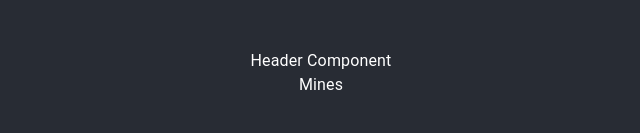
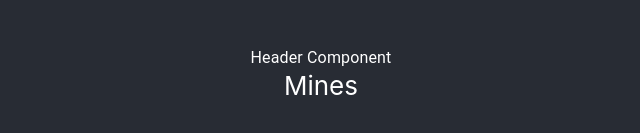
Before and after one commit to takeuchi-masaki/antigambling, a React (Create React App) app: page /mines in a window 1280 px wide. Shown: the part 327-460 px from the top of the page, without its empty margins (319-959 px from the left). Built offline with nearby package versions, Linux system fonts and the light colour scheme.

Commit message:
update skeleton

```diff
--- a/src/App.tsx
+++ b/src/App.tsx
@@ -1,8 +1,8 @@
 import React from 'react';
 import './App.css';
 import { BrowserRouter as Router, Routes, Route } from "react-router-dom";
-import Home from "./pages/Home";
-import Mines from "./pages/Mines";
+import HomePage from "./pages/HomePage";
+import MinePage from "./pages/MinePage";
 
 function App() {
   return (
@@ -10,8 +10,8 @@
       <header className="App-header">
         <Router>
             <Routes>
-                <Route path="/" element={<Home />} />
-                <Route path="/mines" element={<Mines /> } />
+                <Route path="/" element={<HomePage />} />
+                <Route path="/mines" element={<MinePage /> } />
             </Routes>
         </Router>
       </header>
--- a/src/components/Header.tsx
+++ b/src/components/Header.tsx
@@ -2,7 +2,7 @@
 import { Typography } from "@mui/material";
 
 const Header = () => {
-    return <Typography>Header Component</Typography>;
+    return <Typography>Header Component</Typography>
 };
 
 export default Header;
--- /dev/null
+++ b/src/games/Mines.tsx
@@ -0,0 +1,7 @@
+import React from "react";
+
+const Mines = () => {
+    return <div>Mines</div>
+};
+
+export default Mines;
--- a/src/pages/Home.tsx
+++ b/src/pages/HomePage.tsx
@@ -2,11 +2,11 @@
 import { Stack, Typography } from "@mui/material";
 import Header from "../components/Header";
 
-const Home = () => {
+const HomePage = () => {
     return <Stack>
         <Header />
         <Typography>Home page</Typography>
     </Stack>
 };
 
-export default Home;
+export default HomePage;
--- a/src/pages/Mines.tsx
+++ b/src/pages/MinePage.tsx
@@ -1,12 +1,13 @@
 import React from "react";
 import { Stack, Typography } from "@mui/material";
 import Header from "../components/Header";
+import Mines from "../games/Mines"
 
-const Mines = () => {
+const MinePage = () => {
     return <Stack>
         <Header />
-        <Typography>Mines</Typography>
+        <Mines />
     </Stack>
 };
 
-export default Mines;
+export default MinePage;
```
